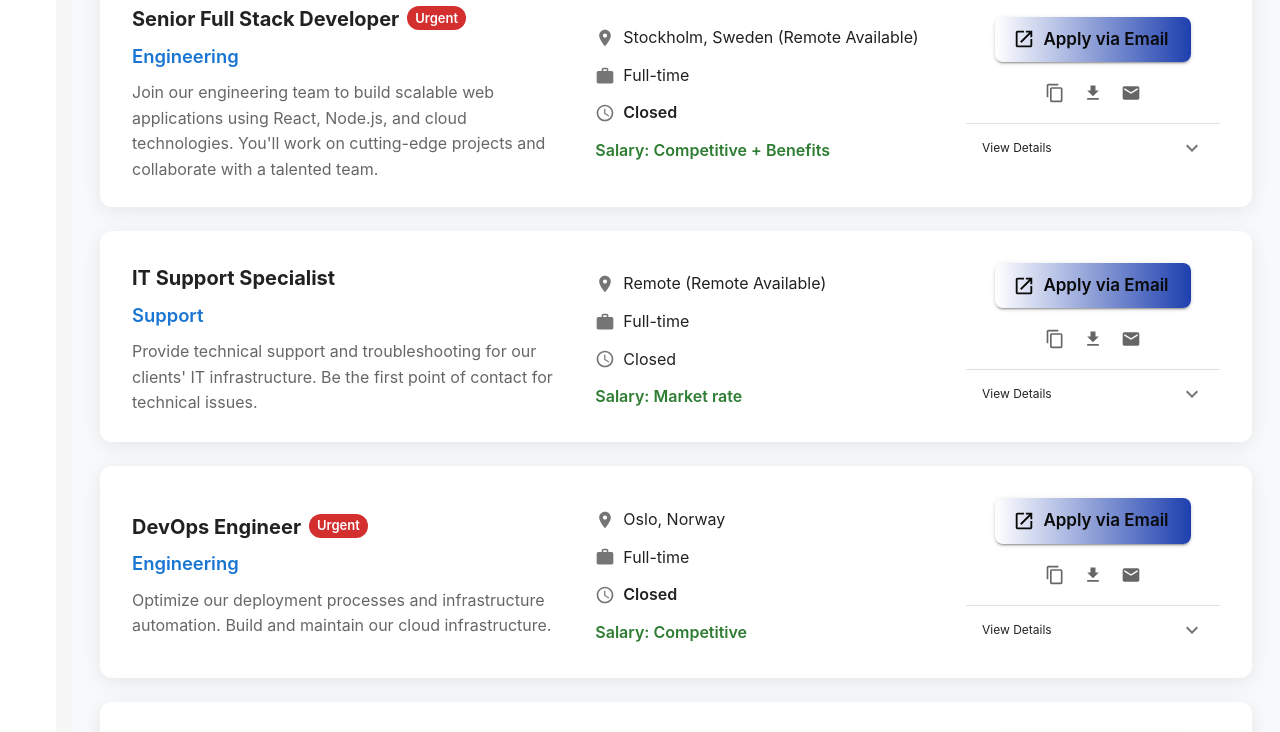
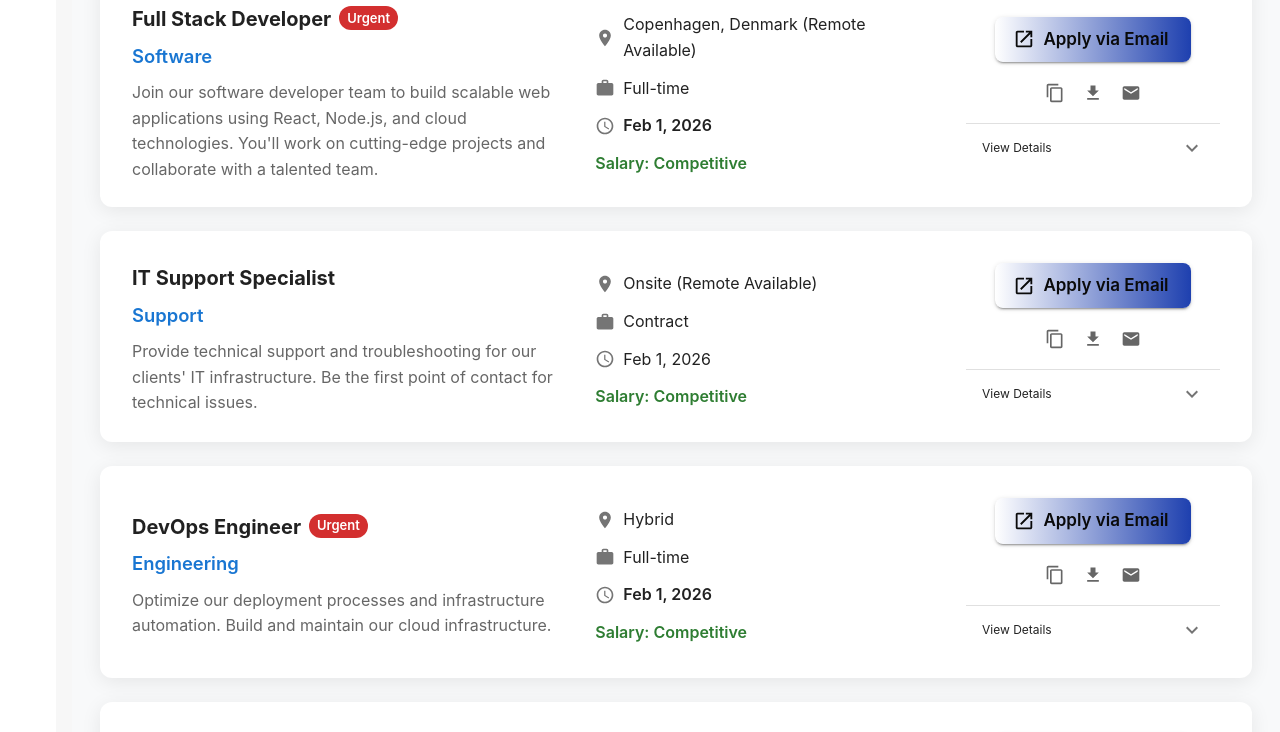
Before and after one commit to farhadayan/friendly, a React (Create React App) app in the folder Frontend/friendlyfront/: page /careers in a window 1280 px wide. Shown: the part 820-1552 px from the top of the page. Built offline with nearby package versions, Linux system fonts and the light colour scheme.

Commit message:
updated text

```diff
--- a/Frontend/friendlyfront/src/components/itsupport/About.tsx
+++ b/Frontend/friendlyfront/src/components/itsupport/About.tsx
@@ -90,7 +90,7 @@ export default function About() {
             linear-gradient(270deg, #f8fafc 0%, transparent 25%),
             linear-gradient(180deg, cadetblue 0%, transparent 90%)
           `,
-          py: { xs: 2, md: 8 },
+          py: { xs: 1, md: 5 },
           textAlign: "center",
         }}
       >
@@ -104,7 +104,7 @@ export default function About() {
             variant="h6"
 
           >
-            deliver professional IT services that drive business efficiency.
+            Deliver professional IT services that drive business efficiency.
             Our core purpose is to eliminate technology as a barrier, providing
             robust and proactive support that allows you to dedicate your energy to
             what matters most—your vision and your bottom line
--- a/Frontend/friendlyfront/src/components/itsupport/Career.tsx
+++ b/Frontend/friendlyfront/src/components/itsupport/Career.tsx
@@ -76,11 +76,11 @@ const Career: React.FC = () => {
     const jobOpenings: JobPosition[] = [
         {
             id: 1,
-            title: "Senior Full Stack Developer",
-            department: "Engineering",
-            location: "Stockholm, Sweden",
+            title: "Full Stack Developer",
+            department: "Software",
+            location: "Copenhagen, Denmark",
             type: "Full-time",
-            description: "Join our engineering team to build scalable web applications using React, Node.js, and cloud technologies. You'll work on cutting-edge projects and collaborate with a talented team.",
+            description: "Join our software developer team to build scalable web applications using React, Node.js, and cloud technologies. You'll work on cutting-edge projects and collaborate with a talented team.",
             responsibilities: [
                 "Design and develop responsive web applications",
                 "Collaborate with cross-functional teams",
@@ -88,13 +88,13 @@ const Career: React.FC = () => {
                 "Write clean, maintainable code and conduct code reviews"
             ],
             requirements: [
-                "5+ years of experience with JavaScript/TypeScript",
-                "Expertise in React and Node.js",
+                "5+ years of experience with React, TypeScript, Python and Node.js",
+                "REST & GraphQL APIs, Knowledge on JWT, OAuth2, SSO",
                 "Experience with AWS or Azure cloud services",
                 "Strong problem-solving and communication skills"
             ],
-            closingDate: "2024-12-15",
-            salary: "Competitive + Benefits",
+            closingDate: "2026-02-01",
+            salary: "Competitive",
             remote: true,
             urgent: true
         },
@@ -102,8 +102,8 @@ const Career: React.FC = () => {
             id: 2,
             title: "IT Support Specialist",
             department: "Support",
-            location: "Remote",
-            type: "Full-time",
+            location: "Onsite",
+            type: "Contract",
             description: "Provide technical support and troubleshooting for our clients' IT infrastructure. Be the first point of contact for technical issues.",
             responsibilities: [
                 "Handle tier 2/3 support tickets",
@@ -117,8 +117,8 @@ const Career: React.FC = () => {
                 "Networking fundamentals",
                 "Excellent communication skills"
             ],
-            closingDate: "2024-12-10",
-            salary: "Market rate",
+            closingDate: "2026-02-01",
+            salary: "Competitive",
             remote: true,
             urgent: false
         },
@@ -126,7 +126,7 @@ const Career: React.FC = () => {
             id: 3,
             title: "DevOps Engineer",
             department: "Engineering",
-            location: "Oslo, Norway",
+            location: "Hybrid",
             type: "Full-time",
             description: "Optimize our deployment processes and infrastructure automation. Build and maintain our cloud infrastructure.",
             responsibilities: [
@@ -141,7 +141,7 @@ const Career: React.FC = () => {
                 "CI/CD pipeline development",
                 "3+ years in DevOps role"
             ],
-            closingDate: "2024-12-20",
+            closingDate: "2026-02-01",
             salary: "Competitive",
             remote: false,
             urgent: true
@@ -149,7 +149,7 @@ const Career: React.FC = () => {
         {
             id: 4,
             title: "UX/UI Designer",
-            department: "Design",
+            department: "Software",
             location: "Remote",
             type: "Part-time",
             description: "Create beautiful and functional user interfaces for our products. Work closely with development team and stakeholders.",
@@ -165,7 +165,7 @@ const Career: React.FC = () => {
                 "Understanding of user-centered design",
                 "2+ years in UI/UX design"
             ],
-            closingDate: "2024-12-05",
+            closingDate: "2026-02-01",
             salary: "Negotiable",
             remote: true,
             urgent: false
@@ -173,9 +173,8 @@ const Career: React.FC = () => {
     ];
 
     const benefits = [
-        "Competitive salary and bonus structure",
-        "Flexible working hours and remote options",
-        "Health and wellness benefits",
+        "Competitive salary",
+        "Flexible working hours",
         "Professional development budget",
         "Latest tech equipment",
         "Team building activities",
@@ -516,7 +515,7 @@ const Career: React.FC = () => {
                                     window.open(mailto, '_blank');
                                 }}
                             >
-                                Submit General Application
+                                Submit Resume
                             </Button>
 
                             <Button
--- a/Frontend/friendlyfront/src/components/itsupport/Contact.tsx
+++ b/Frontend/friendlyfront/src/components/itsupport/Contact.tsx
@@ -254,57 +254,26 @@ ${body}`;
             name: 'Customer Care',
             role: '',
             email: 'customercare@nordisksupport.com',
-            phone: '+45 66 77 69 52',
+            phone: '+45 66 77 69 51',
             avatar: '/team/sarah.jpg',
         },
         {
             name: 'Sales Team',
             role: '',
             email: 'sales@nordisksupport.com',
-            phone: '+45 66 77 69 53',
+            phone: '+45 66 77 69 51',
             avatar: '/team/mikael.jpg',
         },
         {
             name: 'Technical Team',
             role: '',
             email: 'techteam@nordisksupport.com',
-            phone: '+45 66 77 69 54',
+            phone: '+45 66 77 69 51',
             avatar: '/team/emma.jpg',
         },
     ];
 
-    // const quickTemplates = [
-    //     {
-    //         title: 'Support Request',
-    //         category: 'support',
-    //         subject: 'Technical Support Needed',
-    //         message: 'Hello,\n\nI need technical support with the following issue:\n\n[Please describe your issue here]\n\nSystem/Software:\nError Message:\nSteps to Reproduce:\n\nThank you.',
-    //         icon: <SupportAgent />,
-    //     },
-    //     {
-    //         title: 'Business Inquiry',
-    //         category: 'sales',
-    //         subject: 'Business Partnership Inquiry',
-    //         message: 'Hello,\n\nI am interested in exploring business opportunities with Nordisk Support.\n\nCompany:\nServices Needed:\nProject Timeline:\nBudget Range:\n\nPlease contact me to discuss further.',
-    //         icon: <Business />,
-    //     },
-    //     {
-    //         title: 'General Question',
-    //         category: 'general',
-    //         subject: 'General Inquiry',
-    //         message: 'Hello,\n\nI have a question about your services:\n\n[Please write your question here]\n\nI would appreciate more information about:\n- [Topic 1]\n- [Topic 2]\n\nThank you.',
-    //         icon: <Chat />,
-    //     },
-    // ];
 
-    // const applyTemplate = (template: typeof quickTemplates[0]) => {
-    //     setFormData(prev => ({
-    //         ...prev,
-    //         category: template.category,
-    //         subject: template.subject,
-    //         message: template.message
-    //     }));
-    // };
 
     return (
         <Box sx={{ overflow: 'hidden', background: "transparent" }}>
@@ -343,7 +312,7 @@ ${body}`;
                             fontWeight: "bold",
                             textAlign: "center",
                         }}  >
-                        Contact Nordisk Support
+                        Contact Us
 
                     </Typography>
 
@@ -356,6 +325,7 @@ ${body}`;
                             justifyContent: "center",
                             opacity: 0.7,
                             lineHeight: 1.6,
+                            pb:4
                         }}
                     >
                         Get in touch with our team. We love to hear from you.
--- a/Frontend/friendlyfront/src/components/itsupport/ItSupport.tsx
+++ b/Frontend/friendlyfront/src/components/itsupport/ItSupport.tsx
@@ -46,29 +46,11 @@ export default function ITSupport() {
     },
     {
       icon: <CloudIcon color="primary" fontSize="large" />,
-      title: "Cloud Services",
+      title: "Dispose Devices",
       description:
-        "Migration to the cloud, cloud backups, Microsoft 365 and Google Workspace support, and ongoing cloud infrastructure management.",
+        "Decommissioning hardware, recycling and follow methods in compliance with company policies and environmental regulations. We track the status of device disposal and ensure sensitive information is wipe before disposal.",
     },
 
-    {
-      icon: <StorageIcon color="primary" fontSize="large" />,
-      title: "Server Setup",
-      description:
-        "Server setup & configuration completed. Server ready for deployment. Server configured and operational."
-    },
-    {
-      icon: <StorageIcon color="primary" fontSize="large" />,
-      title: "Data Recovery",
-      description:
-        "Emergency recovery for hard drives, SSDs, USB drives, and cloud storage with a high success rate.",
-    },
-    {
-      icon: <SupportIcon color="primary" fontSize="large" />,
-      title: "24/7 IT Support",
-      description:
-        "Round-the-clock IT helpdesk for urgent issues. Remote and onsite support options available.",
-    },
   ];
 
   const benefits = [
@@ -126,11 +108,11 @@ export default function ITSupport() {
             variant="h6"
           //sx={{ maxWidth: "800px", mx: "auto", opacity: 0.9 }}
           >
-            At Nordic Support, you get fast, personal, and reliable IT support that keeps your
+            At Nordisk Support, you get fast, personal, and reliable IT support that keeps your
             business running smoothly without unnecessary disruptions. We understand that IT
             issues cost both time and money, which is why we make sure you get the help you need,
             when you need it - without long waiting times or complicated solutions. Reliable, affordable
-            and IT support for businesses. From device repairs to advanced maintenance, we’ve got
+            and IT support for businesses. From device dispose to advanced maintenance, we’ve got
             you covered 24/7.
           </Typography>
         </Container>
--- a/Frontend/friendlyfront/src/components/itsupport/SwServices.tsx
+++ b/Frontend/friendlyfront/src/components/itsupport/SwServices.tsx
@@ -21,23 +21,20 @@ export default function SwServices() {
     {
       icon: <LanguageIcon color="primary" fontSize="large" />,
       title: "Web Development",
-      desc: "Modern responsive websites & apps."
+      desc: "Designing, Building and Maintaining responsive and user-friendly websites and web applications tailored to business needs. Delivering secure, scalable and performance solutions using modern technologies"
     },
     {
       icon: <PhoneIphoneIcon color="primary" fontSize="large" />,
       title: "Mobile Apps",
-      desc: "iOS and Android solutions tailored to your needs."
+      desc: "Applications for iOS and Android platforms. End-to-End solutions including development, testing and deployment, ensuring apps are secure, scalable, and optimized for an engaging user experience."
     },
-    {
-      icon: <CloudDownloadIcon color="primary" fontSize="large" />,
-      title: "Cloud Solutions",
-      desc: "Scalable cloud-based systems & migrations."
-    },
+
     {
       icon: <PsychologyIcon color="primary" fontSize="large" />,
       title: "Software Consulting",
-      desc: "Strategy, architecture & tech guidance."
+      desc: "Consulting services, plan and implement technology solutions. Expert guidance on software strategy, architecture, system integration and process optimization, ensuring solutions are aligned with business goals"
     },
+
   ];
 
   const benefits = [
@@ -61,7 +58,7 @@ export default function SwServices() {
               `,
 
           backdropFilter: "blur(10px)",
-          py: { xs: 1, md: 4 },
+          py: { xs: 1, md: 6 },
           textAlign: "center",
         }}
       >
@@ -70,7 +67,7 @@ export default function SwServices() {
             Software Solutions
           </Typography>
           <Typography variant="h6">
-            At Nordic Support, we design and develop software solutions that turn data into
+            At Nordisk Support, we design and develop software solutions that turn data into
             actionable insights. We help businesses streamline processes, improve efficiency,
             and make informed decisions by building reliable, scalable, and secure digital systems
             tailored to their needs.
```
